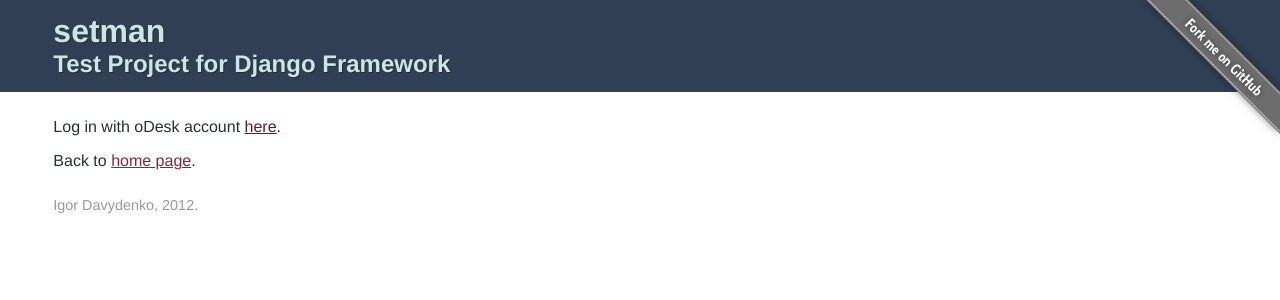
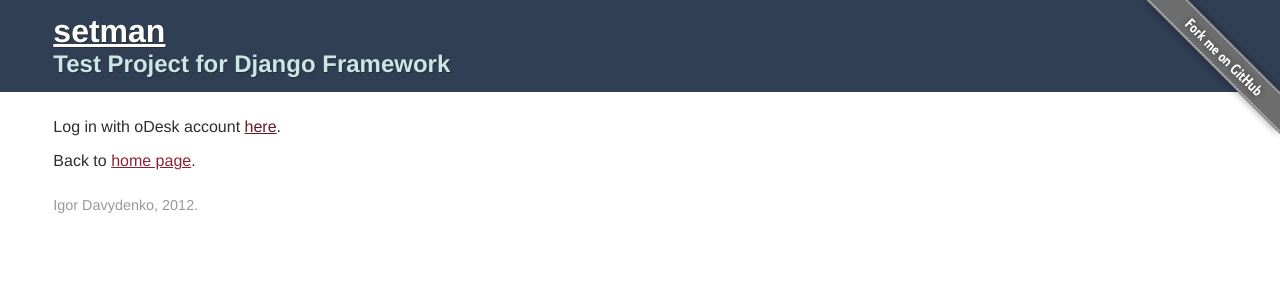
Before and after one commit to playpauseandstop/setman, a Django app: page /accounts/login/?next=/setman/ in a window 1280 px wide. Shown: the top 300 px of the page. Run offline with Django 3.2, Linux system fonts and the light colour scheme; parts of the project's set-up code (start-up, migrations or seed data) failed here and were passed over.

Commit message:
Make ``setman`` text in header as link for home page.

```diff
--- a/testproject-django/media/css/style.css
+++ b/testproject-django/media/css/style.css
@@ -31,6 +31,15 @@ header {
     color: #cae6e8;
     padding: 10pt 40pt;
     text-shadow: 1px 1px 1px #2b2e2e;
+}
+
+header h1 a {
+    color: #fff !important;
+    cursor: pointer;
+}
+
+header h1 a:active, header h1 a:hover {
+    color: #cae6e8 !important;
 }
 
 article {
--- a/testproject-django/templates/base.html
+++ b/testproject-django/templates/base.html
@@ -13,7 +13,7 @@
 <body>
 
     <header>
-        <h1>{{ _("setman") }}</h1>
+        <h1><a href="{% url home %}">{{ _("setman") }}</a></h1>
         <h2>{% block content_title %}{{ _("Test Project for Django Framework") }}{% endblock %}</h2>
         <a class="github-ribbon" href="https://github.com/playpauseandstop/setman">
             <img src="{{ MEDIA_URL }}images/github.png" alt="Fork me on GitHub">
--- a/testproject-flask/testapp/templates/base.html
+++ b/testproject-flask/testapp/templates/base.html
@@ -13,7 +13,7 @@
 <body>
 
     <header>
-        <h1>setman</h1>
+        <h1><a href="{{ url_for("home") }}">setman</a></h1>
         <h2>{% block content_title %}Test Project for Flask Framework{% endblock %}</h2>
         <a class="github-ribbon" href="https://github.com/playpauseandstop/setman">
             <img src="{{ url_for("static", filename="images/github.png") }}" alt="Fork me on GitHub">
```
